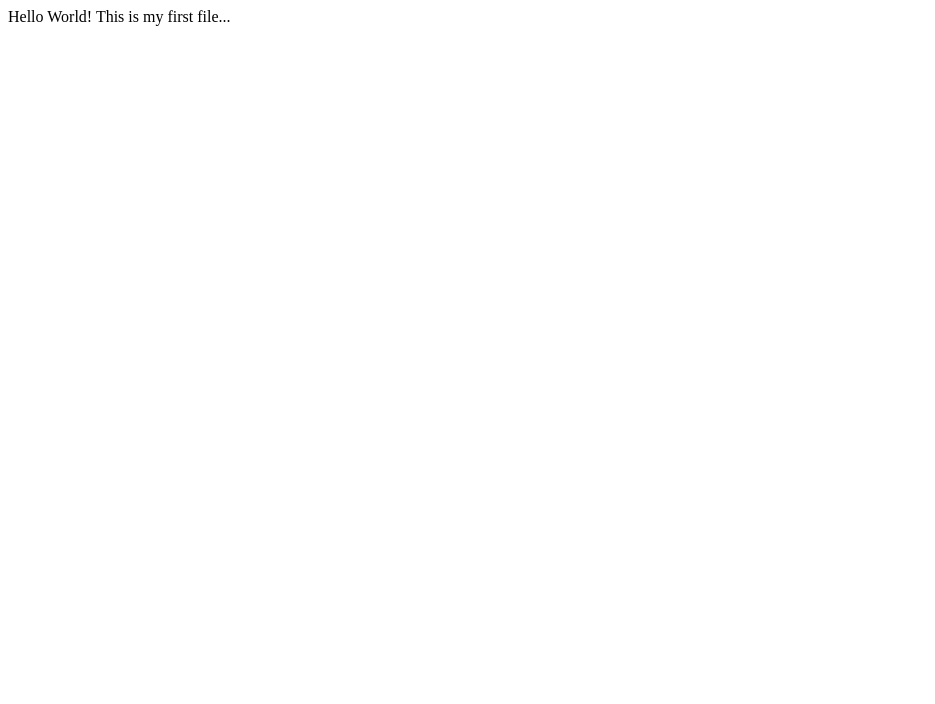
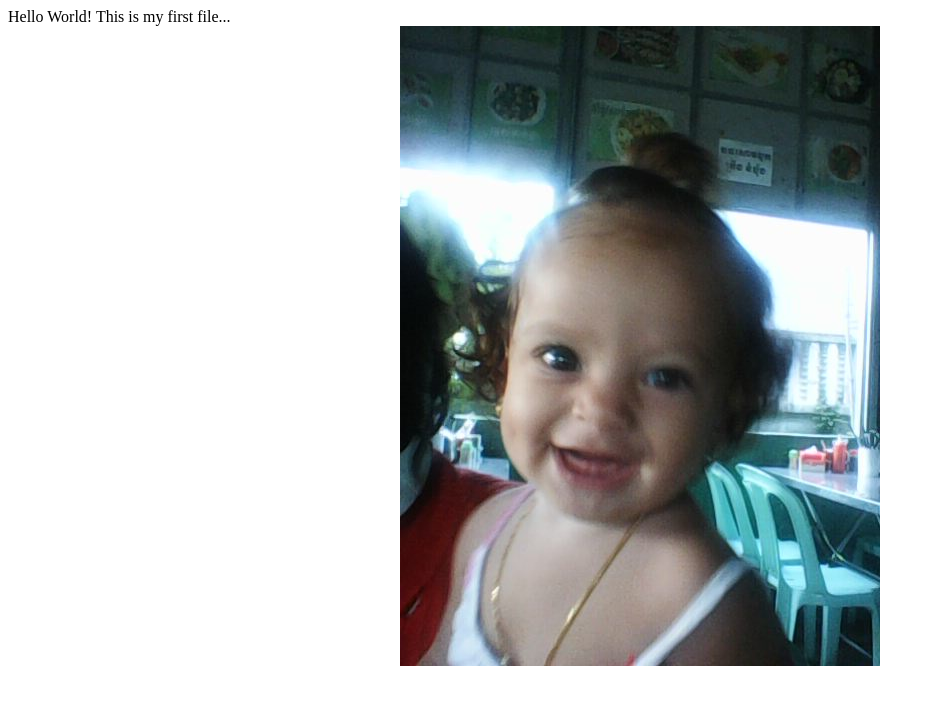
Before and after one commit to swaatom/swaatom.github.io, a plain HTML site: page index.html in a window 1280 px wide. Shown: the whole page, without its empty margins (0-935 px from the left). Drawn offline with Linux system fonts and the light colour scheme.

Commit message:
Update index.html

```diff
--- a/index.html
+++ b/index.html
@@ -1 +1,4 @@
 Hello World! This is my first file...
+<center>
+  <img src="./ellen.jpg">
+</center>
```
